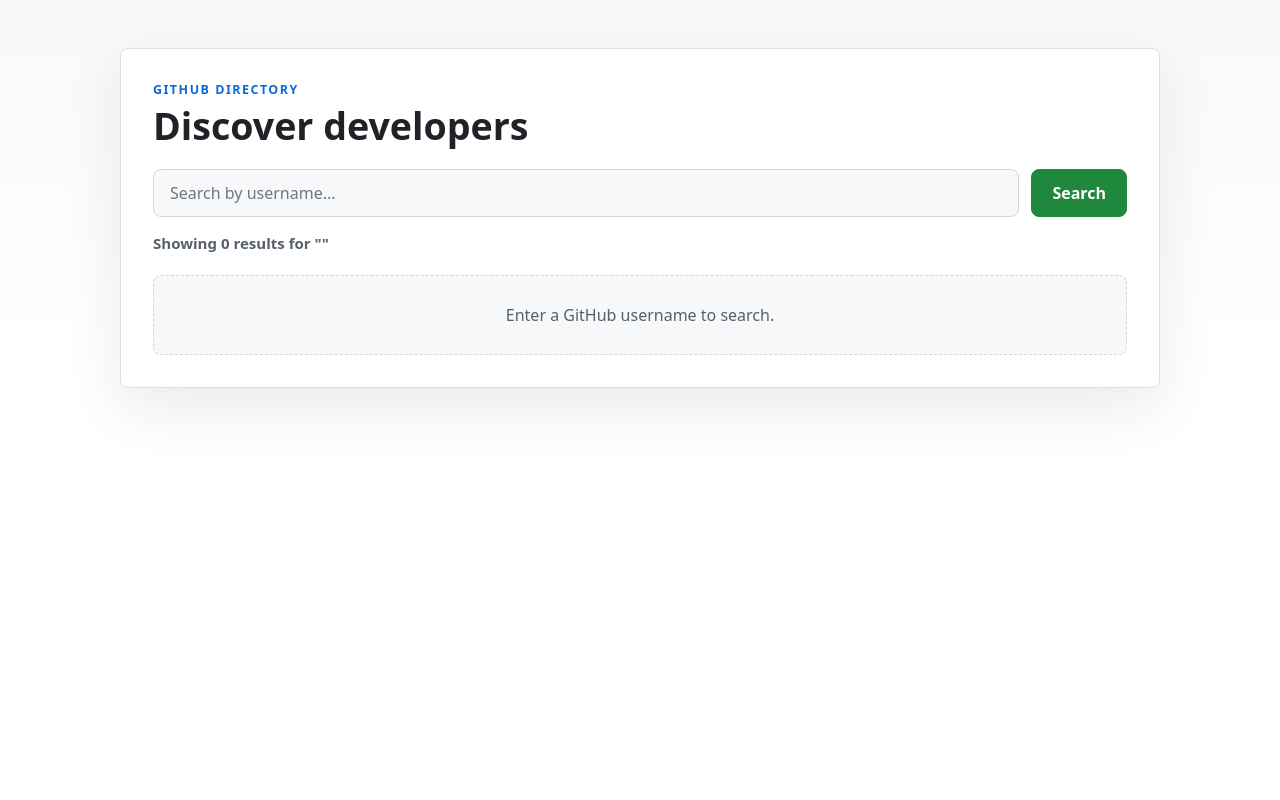
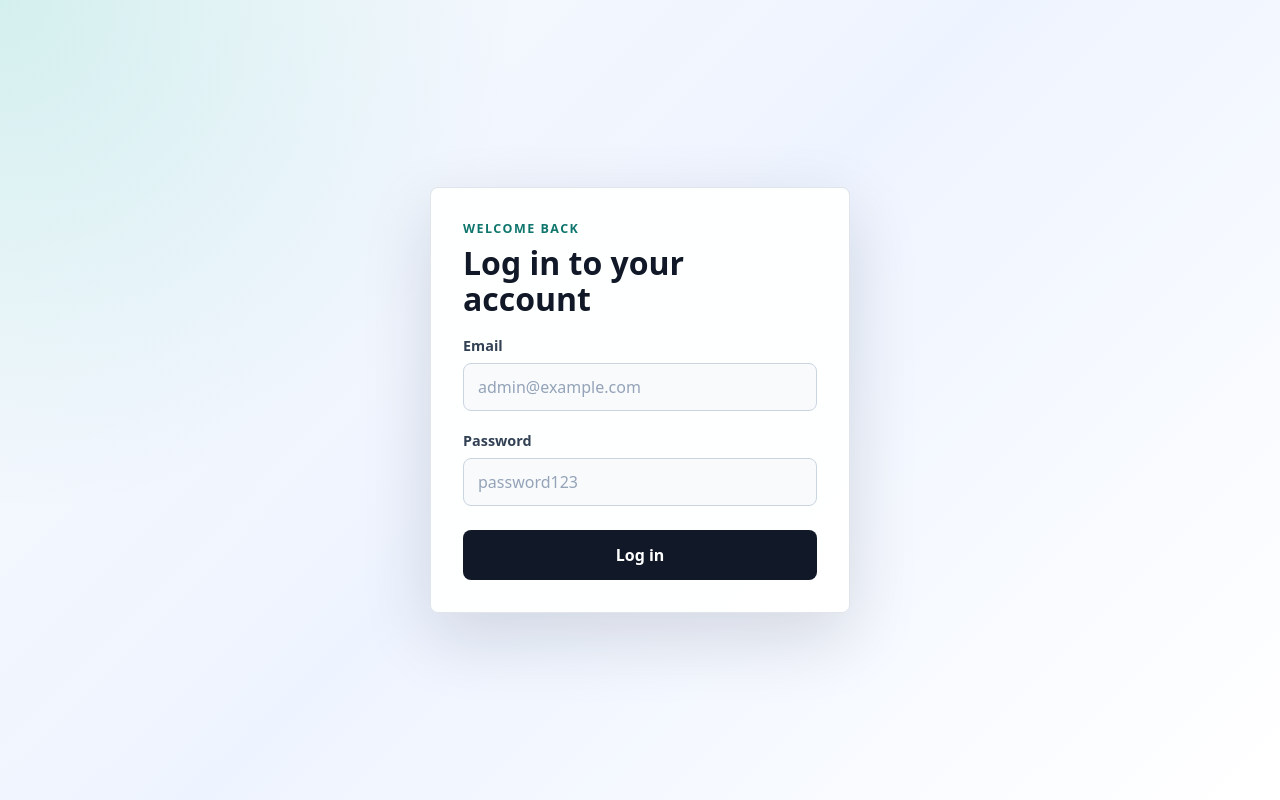
Before and after one commit to mgthihazaw/react-lab, a React (Vite) app: page / in a window 1280 px wide. Built offline with nearby package versions, Linux system fonts and the light colour scheme.

Commit message:
added basic login form with state

```diff
--- a/src/App.tsx
+++ b/src/App.tsx
@@ -1,5 +1,5 @@
-import { GitHubUserSearch } from './features/github-users/components/GitHubUserSearch';
+import { LoginForm } from './features/LoginForm';
 
 export default function App() {
-  return <GitHubUserSearch />;
+  return <LoginForm />;
 }
--- /dev/null
+++ b/src/features/LoginForm.css
@@ -0,0 +1,145 @@
+.login-page {
+  display: grid;
+  min-height: 100vh;
+  max-width: none;
+  margin: 0;
+  padding: 32px 16px;
+  place-items: center;
+  background:
+    radial-gradient(circle at top left, rgb(20 184 166 / 16%), transparent 34%),
+    linear-gradient(135deg, #f8fafc 0%, #eef4ff 48%, #ffffff 100%);
+  color: #172033;
+}
+
+.login-card {
+  display: grid;
+  width: min(100%, 420px);
+  gap: 20px;
+  padding: 32px;
+  border: 1px solid rgb(148 163 184 / 28%);
+  border-radius: 8px;
+  background: rgb(255 255 255 / 92%);
+  box-shadow: 0 24px 70px rgb(15 23 42 / 14%);
+}
+
+.login-card__header {
+  display: grid;
+  gap: 8px;
+}
+
+.login-card__header p {
+  margin: 0;
+  color: #0f766e;
+  font-size: 0.78rem;
+  font-weight: 800;
+  letter-spacing: 0.12em;
+  text-transform: uppercase;
+}
+
+.login-card__header h1 {
+  margin: 0;
+  color: #111827;
+  font-size: 2rem;
+  line-height: 1.1;
+}
+
+.login-card__root-error {
+  margin: 0;
+  padding: 12px 14px;
+  border: 1px solid #fecdd3;
+  border-radius: 8px;
+  background: #fff1f2;
+  color: #be123c;
+  font-size: 0.92rem;
+  font-weight: 700;
+}
+
+.login-card__field {
+  display: grid;
+  gap: 8px;
+}
+
+.login-card__field label {
+  color: #334155;
+  font-size: 0.9rem;
+  font-weight: 750;
+}
+
+.login-card__field input {
+  width: 100%;
+  height: 48px;
+  padding: 0 14px;
+  border: 1px solid #cbd5e1;
+  border-radius: 8px;
+  background: #f8fafc;
+  color: #0f172a;
+  font: inherit;
+  outline: none;
+  transition:
+    background 160ms ease,
+    border-color 160ms ease,
+    box-shadow 160ms ease;
+}
+
+.login-card__field input:focus {
+  border-color: #0f766e;
+  background: #ffffff;
+  box-shadow: 0 0 0 4px rgb(15 118 110 / 14%);
+}
+
+.login-card__field input[aria-invalid="true"] {
+  border-color: #f43f5e;
+  background: #fff7f7;
+}
+
+.login-card__field input::placeholder {
+  color: #94a3b8;
+}
+
+.login-card__field-error {
+  margin: 0;
+  color: #be123c;
+  font-size: 0.84rem;
+  font-weight: 700;
+}
+
+.login-card__submit {
+  height: 50px;
+  margin: 4px 0 0;
+  border: 0;
+  border-radius: 8px;
+  background: #111827;
+  color: #ffffff;
+  font: inherit;
+  font-weight: 800;
+  cursor: pointer;
+  transition:
+    background 160ms ease,
+    box-shadow 160ms ease,
+    transform 160ms ease;
+}
+
+.login-card__submit:hover:not(:disabled) {
+  background: #0f766e;
+  box-shadow: 0 14px 28px rgb(15 118 110 / 22%);
+  transform: translateY(-1px);
+}
+
+.login-card__submit:disabled {
+  background: #94a3b8;
+  cursor: not-allowed;
+}
+
+@media (max-width: 480px) {
+  .login-page {
+    padding: 20px 12px;
+  }
+
+  .login-card {
+    padding: 24px;
+  }
+
+  .login-card__header h1 {
+    font-size: 1.65rem;
+  }
+}
--- /dev/null
+++ b/src/features/LoginForm.tsx
@@ -0,0 +1,162 @@
+import { useState, type SubmitEvent } from "react";
+import "./LoginForm.css";
+
+type LoginValue = {
+    email: string;
+    password: string;
+}
+
+type LoginError = {
+    email?: string;
+    password?: string;
+    root?: string;
+}
+
+async function fakeLogin(values: LoginValue) {
+  await new Promise((resolve) => setTimeout(resolve, 1000));
+
+  if (values.email !== "admin@example.com" || values.password !== "password123") {
+    throw new Error("Invalid credentials");
+  }
+}
+
+export const LoginForm: React.FC = () => {
+    const [values, setValues] = useState<LoginValue>({
+        email: "",
+        password: ""
+    });
+
+    const [errors, setErrors] = useState<LoginError>({})
+    const [touched, setTouched] = useState<Partial<Record<keyof LoginValue, boolean>>>();
+    const [isSubmitting, setIsSubmitting] = useState(false);
+
+    const emailError = touched?.email || errors?.root ? errors.email : undefined;
+    const passwordError = touched?.password || errors?.root ? errors.password : undefined;
+
+    const validate = (fields: LoginValue) => {
+        const nextErrors: LoginError = {};
+
+        if(!fields.email) {
+            nextErrors.email = "Email is required";
+        } else if (!fields.email.includes('@')) {
+            nextErrors.email = "Email is invalid";
+        }
+
+        if(!fields.password) {
+            nextErrors.password = "Password is required";
+        } else if(fields.password.length < 8) {
+            nextErrors.password = "Password must be at least 8 charcters"
+        }
+
+        return nextErrors;
+    }
+
+    const updateField = (name: keyof LoginValue, value: string) => {
+        setValues((currentValues) => ({
+            ...currentValues,
+            [name]: value
+        }));
+        setErrors((currentErrors) => ({
+            ...currentErrors,
+            root: undefined
+        }));
+    }
+
+    async function handleSubmit(event: SubmitEvent<HTMLFormElement>) {
+    event.preventDefault();
+
+    const nextErrors = validate(values);
+    setErrors(nextErrors);
+    setTouched({
+      email: true,
+      password: true,
+    });
+
+    if (Object.keys(nextErrors).length > 0) {
+      return;
+    }
+
+    try {
+      setIsSubmitting(true);
+
+      await fakeLogin(values);
+
+      alert("Logged in successfully");
+    } catch {
+      setErrors({
+        root: "Invalid email or password",
+      });
+    } finally {
+      setIsSubmitting(false);
+    }
+  }
+
+   return (
+    <main className="login-page">
+      <form className="login-card" onSubmit={handleSubmit} noValidate>
+        <div className="login-card__header">
+          <p>Welcome back</p>
+          <h1>Log in to your account</h1>
+        </div>
+
+        {errors.root && (
+          <p className="login-card__root-error" role="alert">
+            {errors.root}
+          </p>
+        )}
+
+        <div className="login-card__field">
+          <label htmlFor="email">Email</label>
+          <input
+            id="email"
+            type="email"
+            value={values.email}
+            onChange={(event) => updateField("email", event.target.value)}
+            onBlur={() =>
+              setTouched((currentTouched) => ({
+                ...currentTouched,
+                email: true,
+              }))
+            }
+            placeholder="admin@example.com"
+            aria-invalid={Boolean(emailError)}
+            aria-describedby={emailError ? "email-error" : undefined}
+          />
+          {emailError && (
+            <p className="login-card__field-error" id="email-error" role="alert">
+              {emailError}
+            </p>
+          )}
+        </div>
+
+        <div className="login-card__field">
+          <label htmlFor="password">Password</label>
+          <input
+            id="password"
+            type="password"
+            value={values.password}
+            onChange={(event) => updateField("password", event.target.value)}
+            onBlur={() =>
+              setTouched((currentTouched) => ({
+                ...currentTouched,
+                password: true,
+              }))
+            }
+            placeholder="password123"
+            aria-invalid={Boolean(passwordError)}
+            aria-describedby={passwordError ? "password-error" : undefined}
+          />
+          {passwordError && (
+            <p className="login-card__field-error" id="password-error" role="alert">
+              {passwordError}
+            </p>
+          )}
+        </div>
+
+        <button className="login-card__submit" disabled={isSubmitting}>
+          {isSubmitting ? "Logging in..." : "Log in"}
+        </button>
+      </form>
+    </main>
+  );
+}
```
